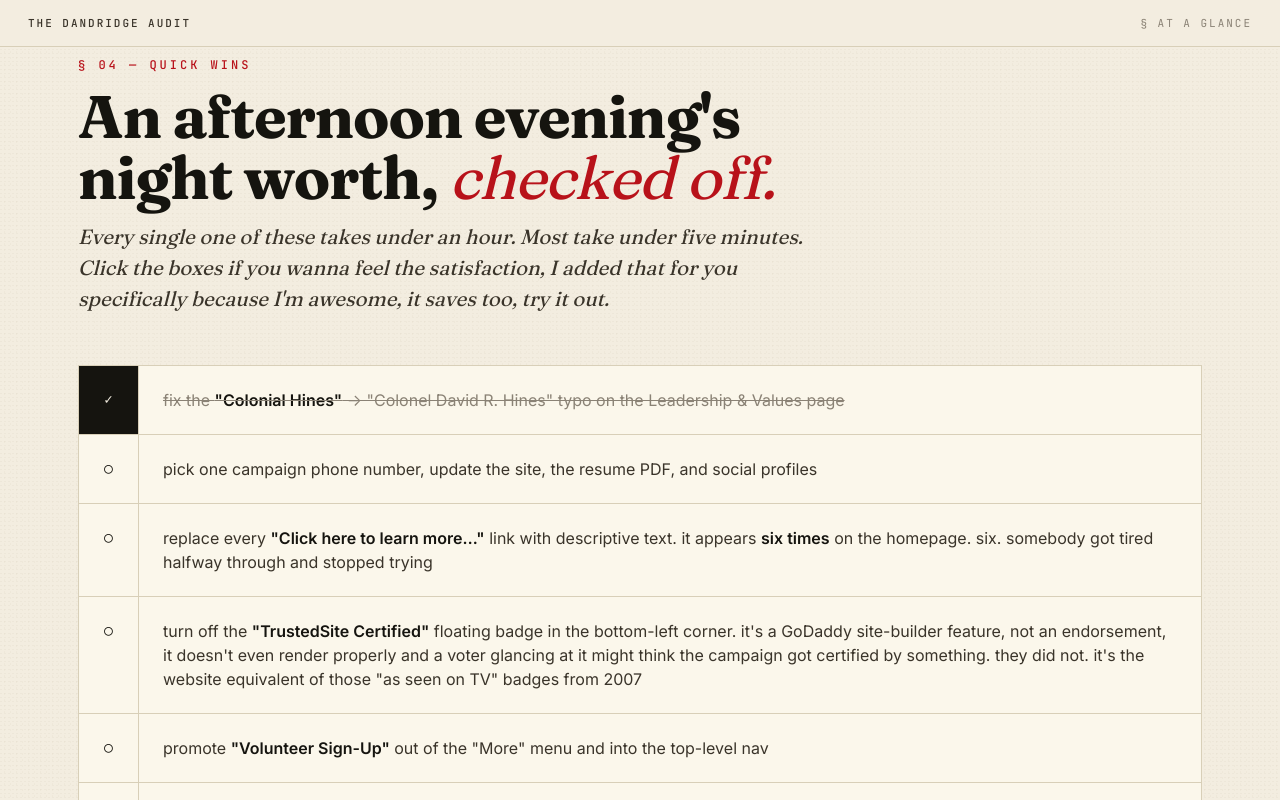
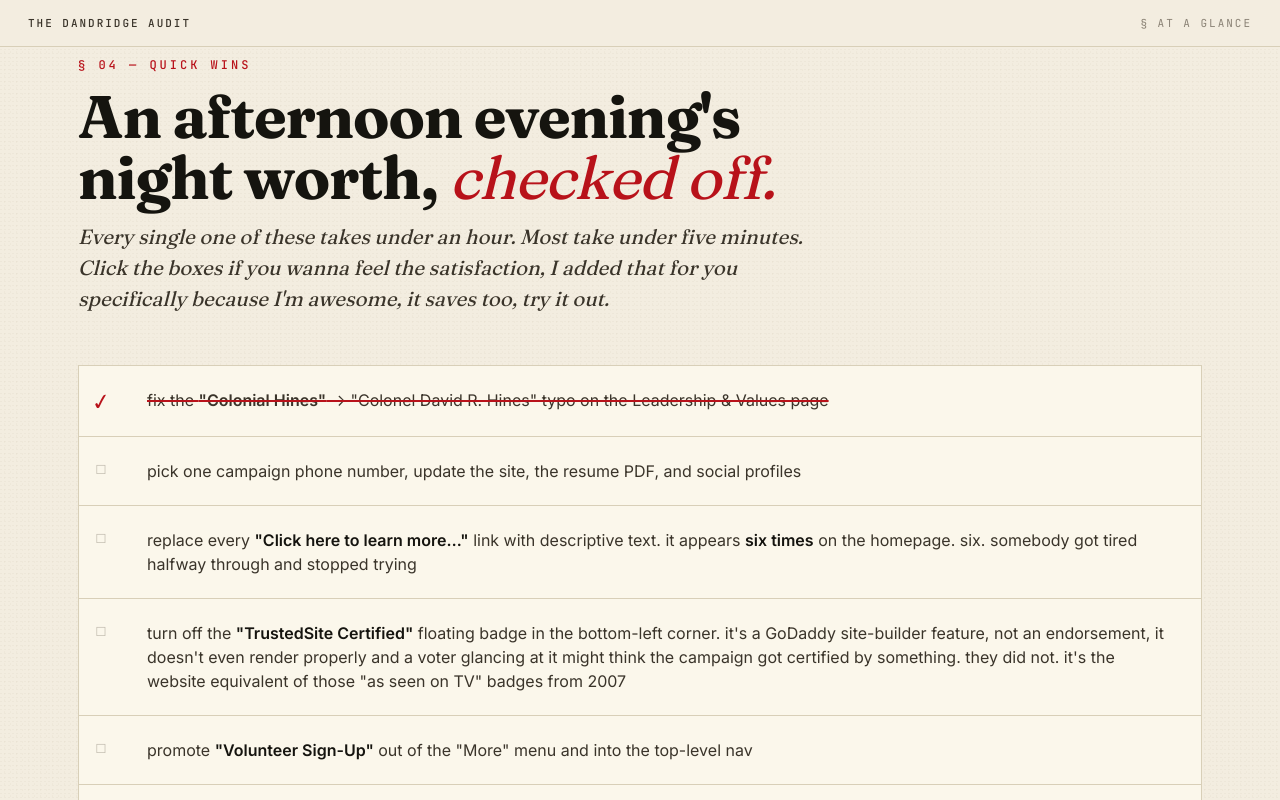
Before and after one commit to NoahBritton/dandridge-audit, a plain HTML site: page index.html in a window 1280 px wide. Both pictures are taken after a click on the element 640 px from the left and 6859 px from the top of the page. Shown: the part 6459-7259 px from the top of the page. Drawn offline with Linux system fonts and the light colour scheme.

Commit message:
Update index.html

```diff
--- a/index.html
+++ b/index.html
@@ -448,7 +448,7 @@
   }
   .checklist-row {
     display: grid;
-    grid-template-columns: 60px 1fr;
+    grid-template-columns: 44px 1fr;
     gap: 0;
     border-bottom: 1px solid var(--rule);
     transition: background 0.2s;
@@ -459,19 +459,19 @@
   .checklist-row:hover { background: var(--paper-2); }
   .checklist-row .box {
     position: relative;
-    border-right: 1px solid var(--rule);
     padding: 22px 0;
     text-align: center;
     font-family: var(--mono);
-    font-size: 14px;
-    color: var(--ink);
-    font-weight: 700;
-    transition: background 0.2s, color 0.2s;
+    font-size: 18px;
+    line-height: 1;
+    color: var(--muted);
+    font-weight: 500;
+    transition: color 0.2s, transform 0.2s;
   }
   @keyframes box-pop {
-    0%   { transform: scale(1);    box-shadow: 0 0 0 0   rgba(184, 134, 27, 0); }
-    35%  { transform: scale(1.18); box-shadow: 0 0 0 8px rgba(184, 134, 27, 0.35); }
-    100% { transform: scale(1);    box-shadow: 0 0 0 0   rgba(184, 134, 27, 0); }
+    0%   { transform: scale(1);    text-shadow: 0 0 0   rgba(184, 134, 27, 0); }
+    35%  { transform: scale(1.14); text-shadow: 0 0 14px rgba(184, 134, 27, 0.55); }
+    100% { transform: scale(1);    text-shadow: 0 0 0   rgba(184, 134, 27, 0); }
   }
   @keyframes row-flash {
     0%   { background: rgba(184, 134, 27, 0.22); }
@@ -505,16 +505,29 @@
     transition: color 0.3s, text-decoration 0.3s;
   }
   .checklist-row.done .box {
-    background: var(--ink);
-    color: var(--paper);
-  }
-  .checklist-row.done .box::before { content: '✓'; }
-  .checklist-row:not(.done) .box::before { content: '◯'; }
+    color: var(--bleed);
+  }
+  .checklist-row.done .box::before {
+    content: '✓';
+    display: inline-block;
+    font-size: 26px;
+    font-weight: 700;
+    transform: rotate(-8deg);
+    transform-origin: center;
+  }
+  .checklist-row:not(.done) .box::before {
+    content: '☐';
+    font-size: 18px;
+    opacity: 0.55;
+  }
   .checklist-row.done .text {
-    color: var(--muted);
+    color: var(--ink-soft);
     text-decoration: line-through;
-    text-decoration-thickness: 1px;
-  }
+    text-decoration-color: var(--bleed);
+    text-decoration-thickness: 2px;
+    text-decoration-skip-ink: none;
+  }
+  .checklist-row.done .text strong { color: var(--ink-soft); }
   .checklist-row .text strong { color: var(--ink); font-weight: 600; }
   .checklist-row .text code {
     font-family: var(--mono);
@@ -523,8 +536,9 @@
     padding: 1px 5px;
   }
   @media (max-width: 600px) {
-    .checklist-row { grid-template-columns: 44px 1fr; }
-    .checklist-row .box { padding: 16px 0; font-size: 12px; }
+    .checklist-row { grid-template-columns: 36px 1fr; }
+    .checklist-row .box { padding: 16px 0; font-size: 16px; }
+    .checklist-row.done .box::before { font-size: 22px; }
     .checklist-row .text { padding: 16px 16px; font-size: 14px; }
   }
 
```
